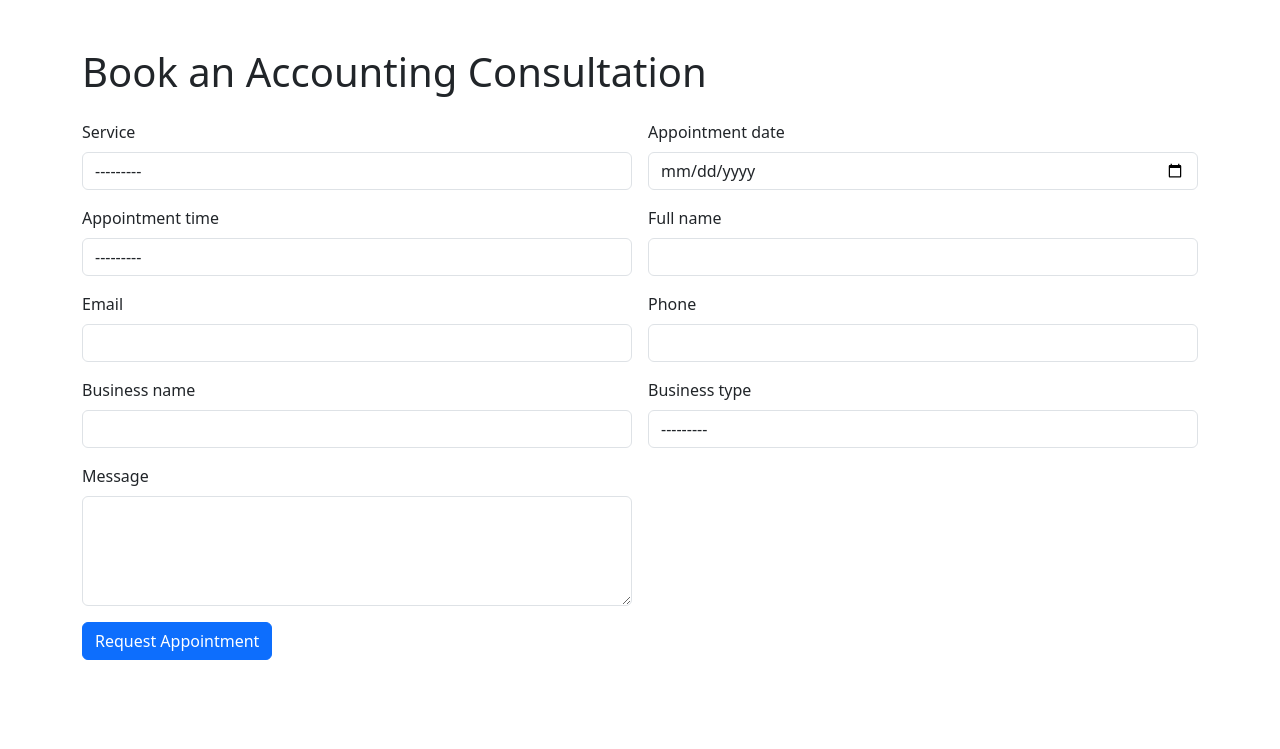
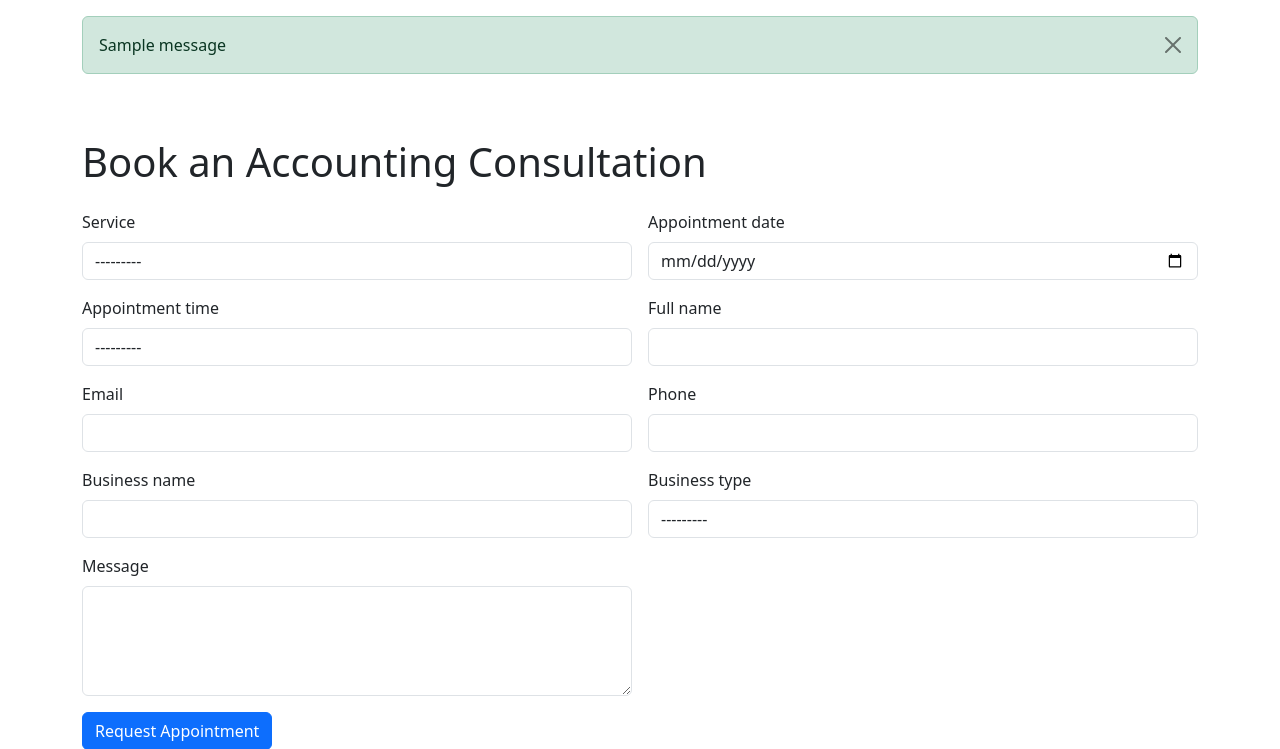
Before and after one commit to vfb-dev/bookbookgo, a Django app: page /book/ in a window 1280 px wide. Shown: the part 57-806 px from the top of the page. Before the commit the page ends 717 px from the top, so only its background shows below. Run offline with Django 5.2, Linux system fonts and the light colour scheme; tables that the repository leaves empty hold one stand-in row (values such as "Sample post"); one stand-in notice (Sample message) is shown; some libraries are stand-ins or nearby versions.

Commit message:
flash messages

```diff
--- a/bookings/views.py
+++ b/bookings/views.py
@@ -11,7 +11,7 @@ from django.contrib.auth.mixins import LoginRequiredMixin
 from django.utils import timezone
 from django.db.models import Q
 from django.core.paginator import Paginator
-
+from django.contrib import messages
 
 # Create your views here.
 class HomeView(View):
@@ -123,6 +123,7 @@ class AppointmentDetailView(LoginRequiredMixin, View):
 
         if status_form.is_valid():
             status_form.save()
+            messages.success(request, "Appointment status updated successfully.")
             return redirect("appointment_detail", pk=appointment.pk)
 
         return render(request, "bookings/appointment_detail.html", {"appointment": appointment, "status_form": status_form})
--- a/templates/base.html
+++ b/templates/base.html
@@ -54,6 +54,29 @@
         </div>
       </div>
     </nav>
+
+    <!-- FLASH MESSAGES -->
+    {% if messages %}
+    <div class="container mt-3">
+      {% for message in messages %}
+      <div
+        class="alert alert-{{ message.tags }} alert-dismissible fade show"
+        role="alert"
+      >
+        {{ message }}
+
+        <button
+          type="button"
+          class="btn-close"
+          data-bs-dismiss="alert"
+          aria-label="Close"
+        ></button>
+      </div>
+      {% endfor %}
+    </div>
+    {% endif %}
+
+    <!-- Content -->
     {% block content %} {% endblock %}
   </body>
 </html>
```
